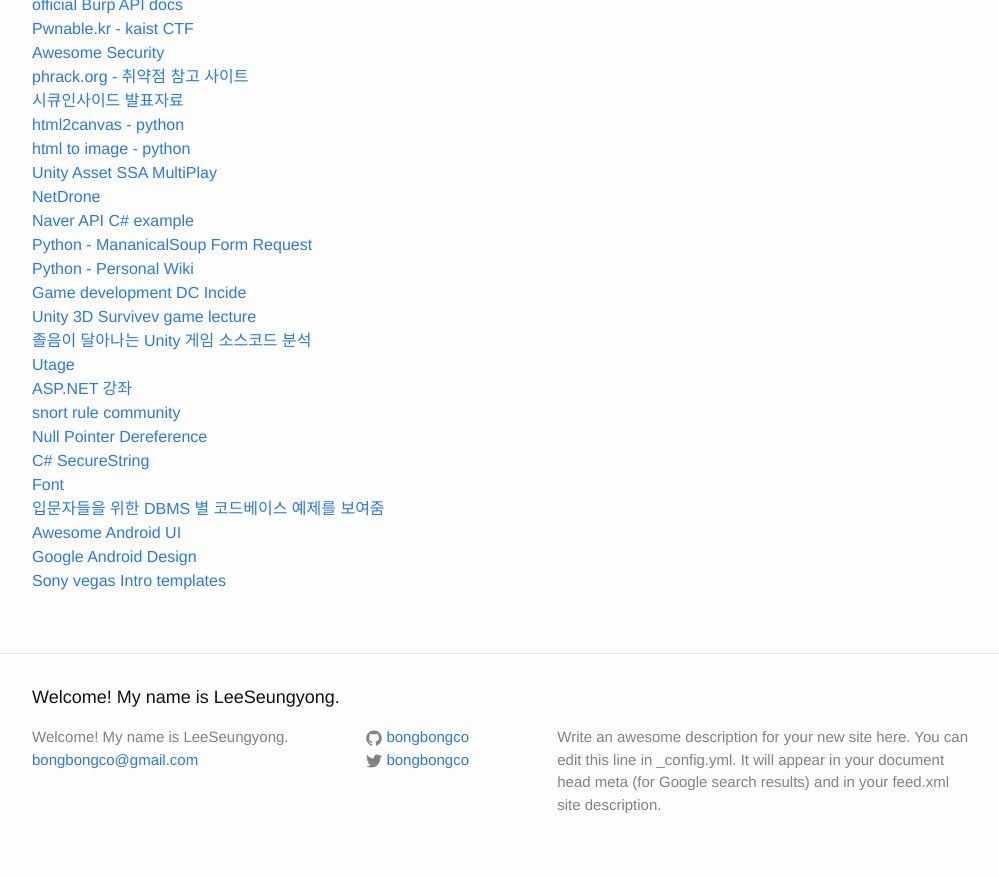
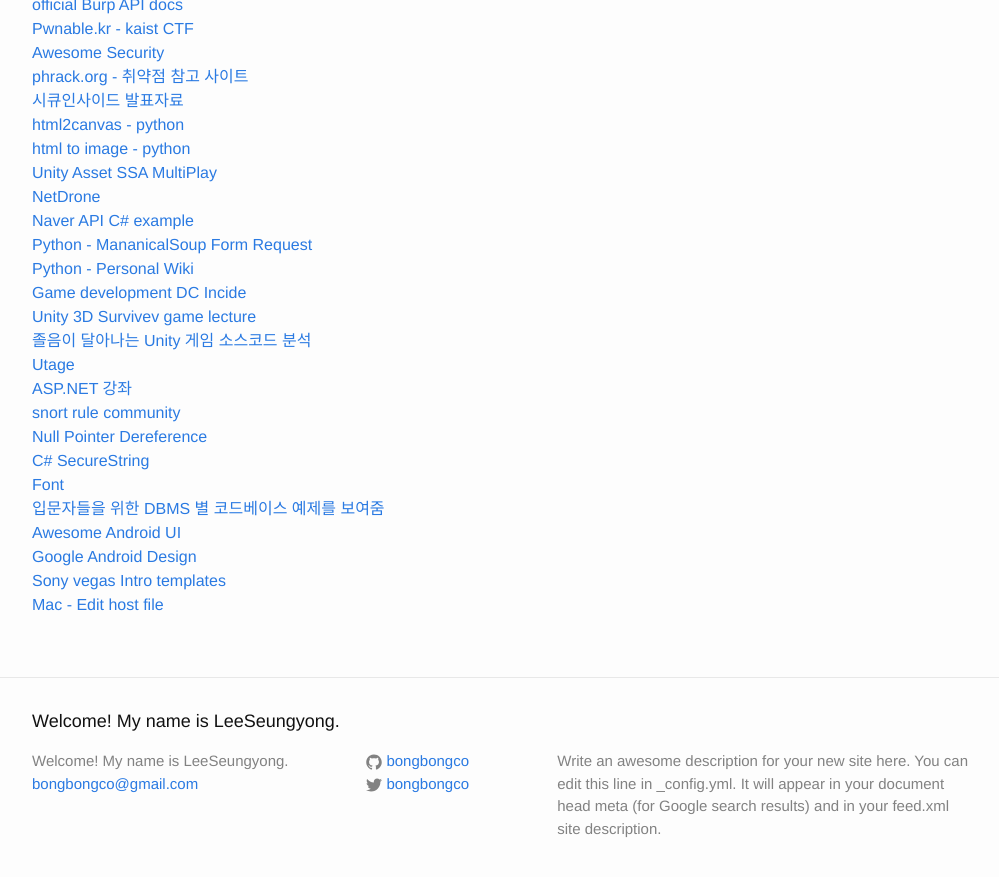
Before and after one commit to LktProgrammer/bongbongco.github.io, a Jekyll site: the page built from _posts/2016-07-22-Website-List.markdown, in a window 1280 px wide and 900 px high, scrolled down 2439 px. Shown: the top 877 px of the window, without its empty margins (138-1137 px from the left). Built offline with Jekyll 4.4.1, drawn with Linux system fonts in a browser that asks for light colours.

Commit message:
Update 2016-07-22-Website-List.markdown

```diff
--- a/_posts/2016-07-22-Website-List.markdown
+++ b/_posts/2016-07-22-Website-List.markdown
@@ -121,3 +121,4 @@ title: 참고할 웹 사이트들.
 [Awesome Android UI](https://github.com/wasabeef/awesome-android-ui)
 [Google Android Design](https://developer.android.com/design/index.html)
 [Sony vegas Intro templates](http://www.ravenprodesign.com/)
+[Mac - Edit host file](http://mingu.kr/74)
```
